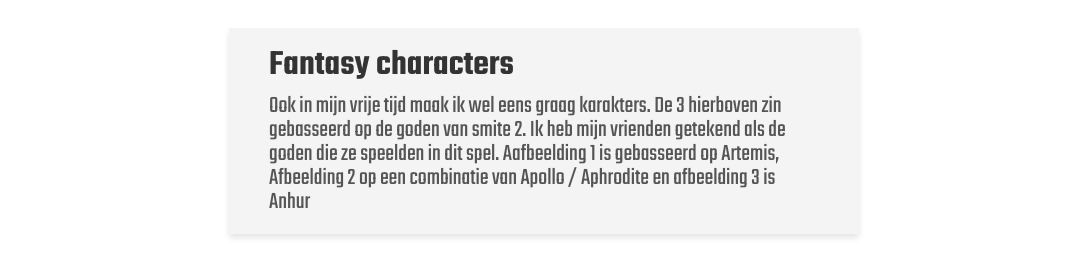
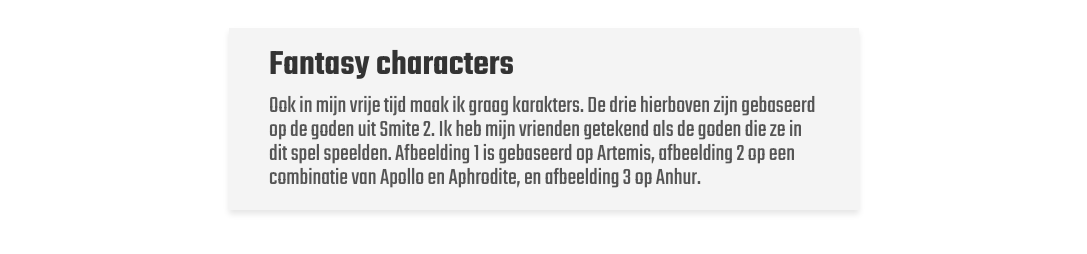
Before and after one commit to JarnoMeijers/Portfolio-Jarno, a plain HTML site: page characters.html in a window 1280 px wide. Shown: the part 1197-1451 px from the top of the page, without its empty margins (96-1183 px from the left). After the commit the page ends 1427 px from the top, so only its background shows below. Drawn offline with Linux system fonts and the light colour scheme.

Commit message:
Add files via upload

```diff
--- a/characters.html
+++ b/characters.html
@@ -48,10 +48,9 @@
         <div class="single-box">
             <h3>Fantasy characters</h3>
             <p>
-                Ook in mijn vrije tijd maak ik wel eens graag karakters. De 3 hierboven zin gebasseerd op de goden van
-                smite 2. Ik heb mijn vrienden getekend als de goden die ze speelden in dit spel. Aafbeelding 1 is
-                gebasseerd op Artemis, Afbeelding 2 op een combinatie van Apollo / Aphrodite en afbeelding 3 is Anhur
-            </p>
+                Ook in mijn vrije tijd maak ik graag karakters. De drie hierboven zijn gebaseerd op de goden uit Smite
+                2. Ik heb mijn vrienden getekend als de goden die ze in dit spel speelden. Afbeelding 1 is gebaseerd op
+                Artemis, afbeelding 2 op een combinatie van Apollo en Aphrodite, en afbeelding 3 op Anhur.</p>
         </div>
     </section>
 
--- a/css/style.css
+++ b/css/style.css
@@ -744,6 +744,7 @@
         flex-direction: column;
         align-items: center;
         gap: 20px;
+
     }
     .gallery-row {
         flex-direction: column;
```
